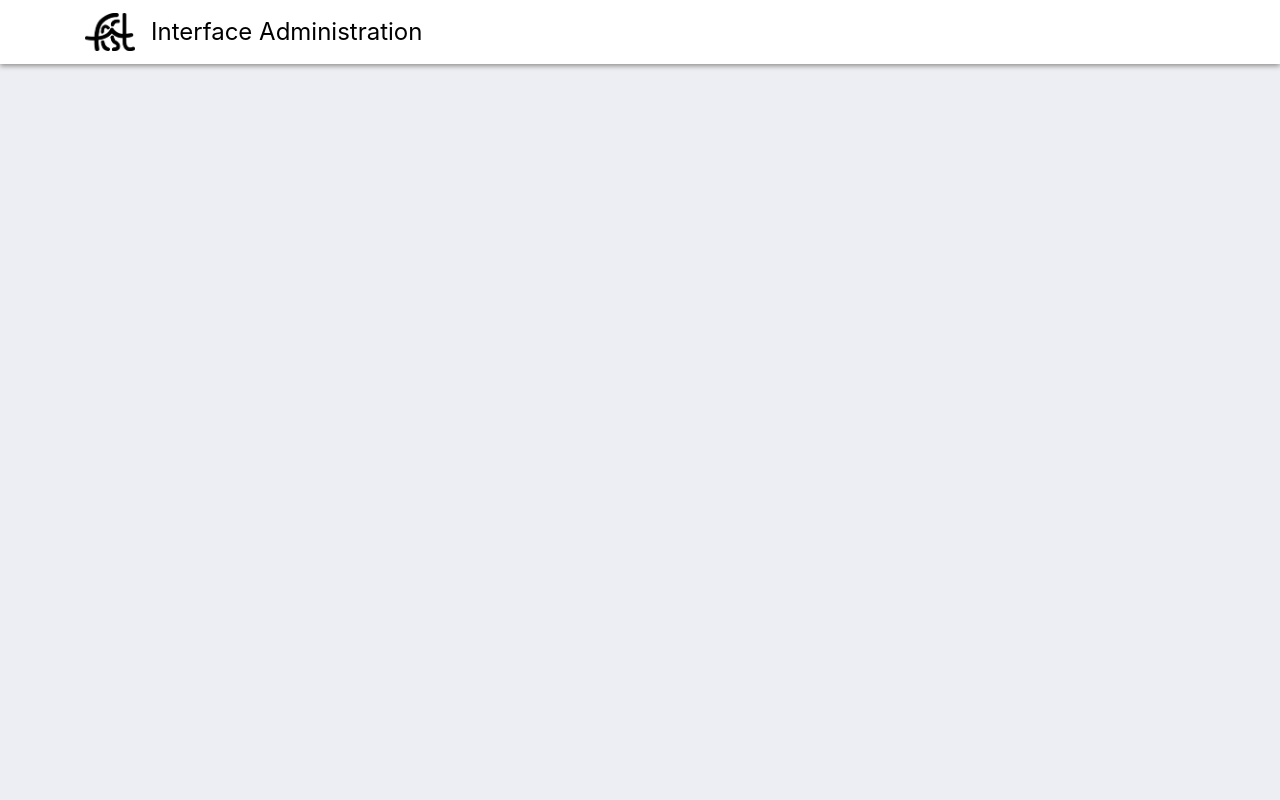
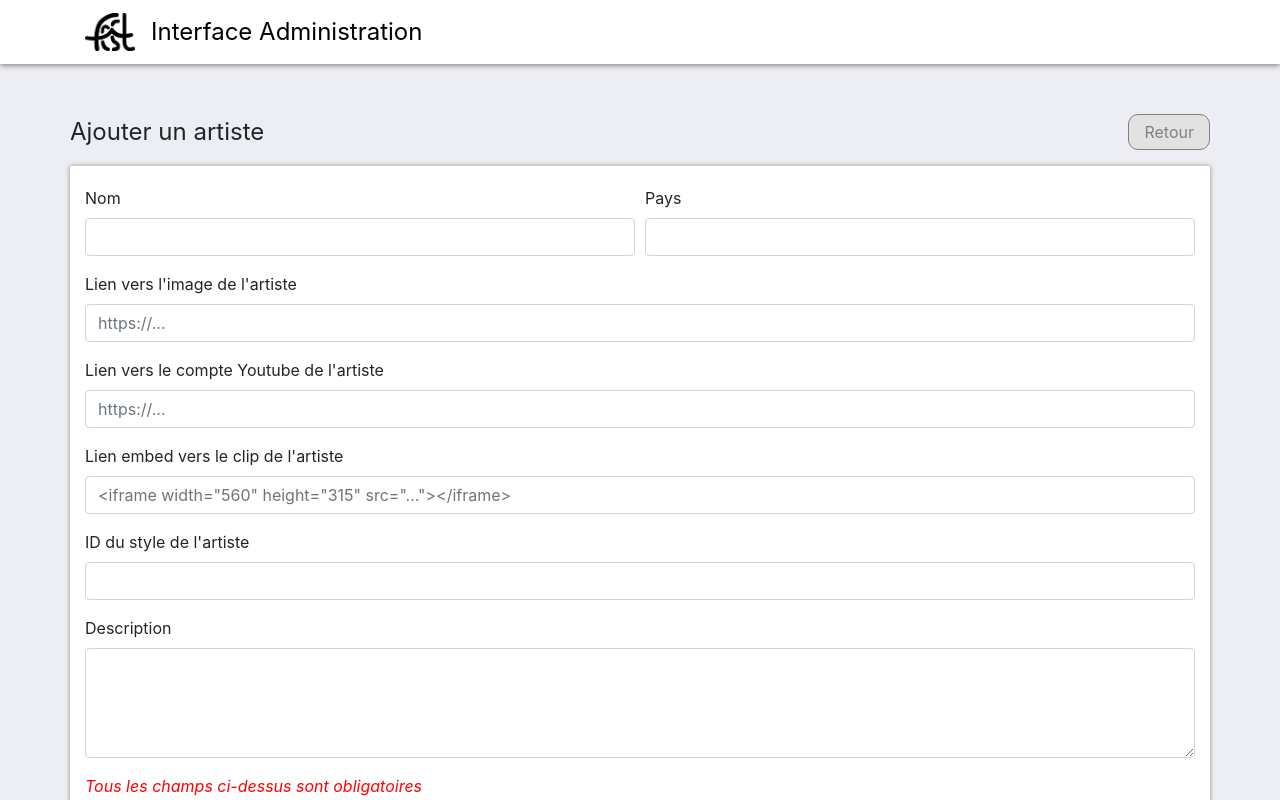
Before and after one commit to gobelinmalin/bordeaux_mars_20_p2_admin_festival, a React (Create React App) app: page /add-artist in a window 1280 px wide. Shown: the top 800 px of the page. Built offline with nearby package versions, Linux system fonts and the light colour scheme.

Commit message:
Adding AddArtistForm

```diff
--- a/src/App.js
+++ b/src/App.js
@@ -8,6 +8,7 @@ import FestivalList from './components/FestivalList';
 import AddFestival from './components/AddFestival';
 import ArtistList from './components/ArtistList';
 import AddEventForm from './components/AddEventForm';
+import AddArtistForm from './components/AddArtistForm';
 
 function App() {
   return (
@@ -25,6 +26,9 @@ function App() {
       <Switch>
           <Route path="/add-event" component={AddEventForm} />
       </Switch>
+      <Switch>
+          <Route path="/add-artist" component={AddArtistForm} />
+      </Switch>
     </div>
 
   );
--- /dev/null
+++ b/src/components/AddArtistForm.js
@@ -0,0 +1,143 @@
+import React from 'react';
+import './AddEventForm.css';
+import ButtonReturn from './Buttons/ButtonReturn';
+import { Link } from 'react-router-dom';
+import axios from 'axios';
+
+class AddArtistForm extends React.Component {
+    constructor(props) {
+        super(props);
+        this.state = {
+            name: '',
+            image_url: '',
+            music_url: '',
+            description: '',
+            url_video: '',
+            country: '',
+            id_style: '',
+            embed_video: ''
+        }
+    }
+
+    onChange = (event) => {
+        this.setState({
+          [event.target.id]: event.target.value,
+        });
+    }
+
+    submitForm = (event) => {
+        event.preventDefault();
+        const url = 'https://api-festival.herokuapp.com/api/artists';
+        axios.post(url, this.state)
+            .then(res => res.data)
+            .then(res => {
+                alert(`L'artiste ${res.name} a bien été ajouté !`);
+                console.log(res);
+            })
+            .catch(event => {
+                console.error(event);
+                alert(`Erreur lors de l'ajout de l'artiste : ${event.message}`);
+            });
+    }
+
+
+    render() {
+        console.log(this.state);
+        return (
+            <div>
+                <div className="container AddEvent">
+                    <p className="title">Ajouter un artiste</p>
+                    <Link to="/artists"><ButtonReturn /></Link>
+                </div>
+                <div className="container ContainerBody">
+                    <form onSubmit={this.submitForm}>
+                        <div className="form-row">
+                            <div className="form-group col-md-6">
+                                <label htmlFor="name">Nom</label>
+                                <input
+                                type="text"
+                                className="form-control"
+                                id="name"
+                                onChange={this.onChange}
+                                value={this.state.value}
+                                />
+                            </div>
+                            <div className="form-group col-md-6">
+                                <label htmlFor="datetime">Pays</label>
+                                <input
+                                type="text"
+                                className="form-control"
+                                id="country"
+                                onChange={this.onChange}
+                                value={this.state.value}
+                                />
+                            </div>
+                        </div>
+                        <div className="form-group">
+                            <label htmlFor="image_url">Lien vers l'image de l'artiste</label>
+                            <input
+                            type="text"
+                            className="form-control"
+                            id="image_url"
+                            placeholder="https://..."
+                            onChange={this.onChange}
+                            value={this.state.value}
+                            />
+                        </div>
+                        <div className="form-group">
+                            <label htmlFor="music_url">Lien vers le compte Youtube de l'artiste</label>
+                            <input
+                            type="text"
+                            className="form-control"
+                            id="music_url"
+                            placeholder="https://..."
+                            onChange={this.onChange}
+                            value={this.state.value}
+                            />
+                        </div>
+                        <div className="form-group">
+                            <label htmlFor="embed_video">Lien embed vers le clip de l'artiste</label>
+                            <input
+                            type="text"
+                            className="form-control"
+                            id="embed_video"
+                            placeholder='<iframe width="560" height="315" src="..."></iframe>'
+                            onChange={this.onChange}
+                            value={this.state.value}
+                            />
+                        </div>
+                        <div className="form-group">
+                            <label htmlFor="id_style">ID du style de l'artiste</label>
+                            <input
+                            type="text"
+                            className="form-control"
+                            id="id_style"
+                            onChange={this.onChange}
+                            value={this.state.value}
+                            />
+                        </div>
+                        <div className="form-group">
+                            <label htmlFor="description">Description</label>
+                            <textarea
+                            className="form-control"
+                            id="description"
+                            rows="4"
+                            onChange={this.onChange}
+                            value={this.state.value}
+                            >
+                            </textarea>
+                        </div>
+                        <p className="mandatory">Tous les champs ci-dessus sont obligatoires</p>
+                        <div className="col-sm-4 offset-sm-4">
+                            <input type="submit" className="ButtonAddEvent" value="Enregistrer" />
+                        </div>
+                    </form>
+                </div>
+
+            </div>
+        );
+    }
+
+}
+
+export default AddArtistForm;
--- a/src/components/ArtistList.js
+++ b/src/components/ArtistList.js
@@ -1,7 +1,7 @@
 import React from 'react';
 import '../style.css';
 import './ArtistList.css';
-import ButtonAddFest from './Buttons/ButtonAddFest';
+import ButtonAddArtist from './Buttons/ButtonAddArtist';
 import { Link } from 'react-router-dom';
 import axios from 'axios';
 import ArtisItem from './ArtistItem';
@@ -24,7 +24,7 @@ class ArtistList extends React.Component {
         return (
             <div>
                 <div className="Action col-12">
-                <Link to="/add-festival"><ButtonAddFest /></Link>
+                <Link to="/add-artist"><ButtonAddArtist /></Link>
                 </div>
                 <div className="ArtistList container">
                     <h3>Liste des artistes du festival</h3>
--- /dev/null
+++ b/src/components/Buttons/ButtonAddArtist.js
@@ -0,0 +1,10 @@
+import React from 'react';
+import '../../style.css';
+
+function ButtonAddArtist() {
+    return (
+        <button className="ButtonAddFest">Ajouter un artiste</button>
+    );
+}
+
+export default ButtonAddArtist;
```
